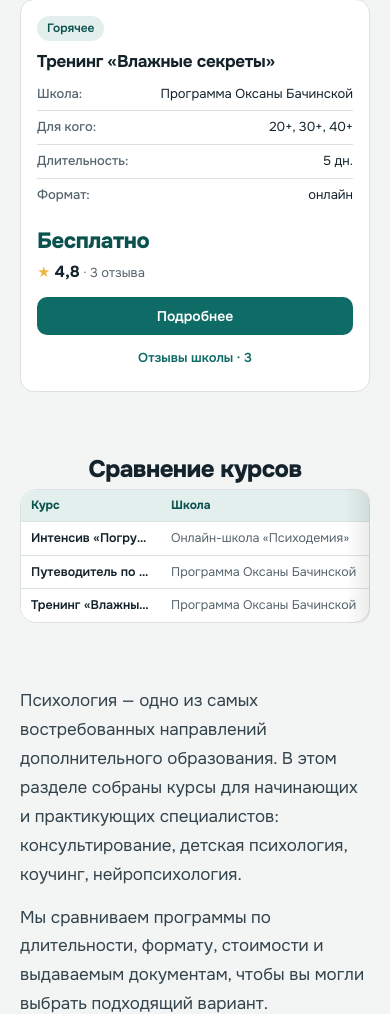
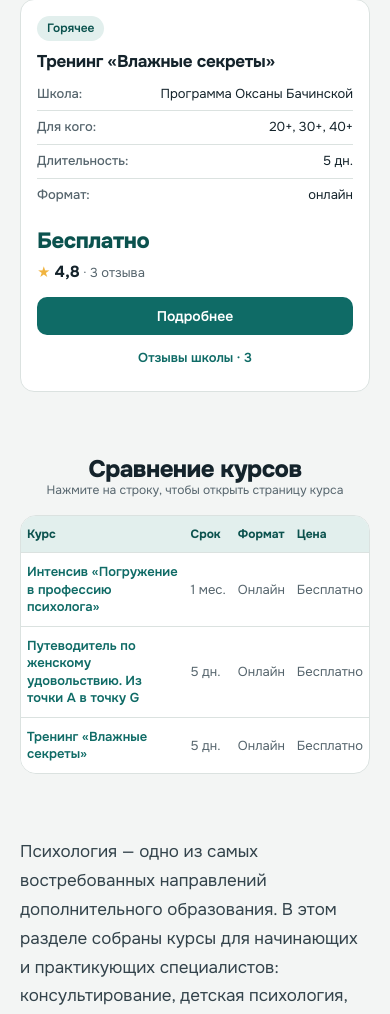
Before and after one commit to Santilka/partners, a Django app: page /karera-i-rabota/psihologiya/ in a window 390 px wide. Shown: the part 1212-2226 px from the top of the page. Run offline with Django 5.2, Linux system fonts and the light colour scheme; data comes from the database, SQL or seed files in the repository.

Commit message:
Поработал над стилями таблички српвнений, теперь каждая строка ведет на курс

```diff
--- a/refy/templates/refy/section.html
+++ b/refy/templates/refy/section.html
@@ -27,13 +27,14 @@
 <section id="compare">
   <div class="container">
     <h2 class="section-title">Сравнение курсов</h2>
+    <p class="compare-hint">Нажмите на строку, чтобы открыть страницу курса</p>
     <div class="compare-outer">
       <div class="compare-wrap">
         <table class="compare-table">
-          <thead><tr><th>Курс</th><th>Школа</th><th>Длительность</th><th>Формат</th><th>Цена</th><th></th></tr></thead>
+          <thead><tr><th>Курс</th><th>Школа</th><th>Срок</th><th>Формат</th><th>Цена</th></tr></thead>
           <tbody>
             {% for c in courses %}
-            <tr><td>{{ c.title }}</td><td>{{ c.school }}</td><td>{{ c.duration_display }}</td><td>{{ c.get_format_display }}</td><td>{{ c.price|default:"—" }}</td><td>{% if c.details_url %}<a href="{{ c.details_url }}" target="_blank" rel="nofollow sponsored noopener">Подробнее</a>{% endif %}</td></tr>
+            <tr{% if c.details_url %} data-href="{{ c.details_url }}"{% endif %}><td>{% if c.details_url %}<a href="{{ c.details_url }}" target="_blank" rel="nofollow sponsored noopener">{{ c.title }}</a>{% else %}{{ c.title }}{% endif %}</td><td>{{ c.school }}</td><td>{{ c.duration_display }}</td><td>{{ c.get_format_display }}</td><td>{{ c.price|default:"—" }}</td></tr>
             {% endfor %}
           </tbody>
         </table>
@@ -73,5 +74,5 @@
 {% endblock %}
 {% block scripts %}{% load static %}
 <script src="{% static 'js/filters.js' %}"></script>
-<script src="{% static 'js/compare-scroll.js' %}"></script>
+<script src="{% static 'js/compare-rows.js' %}"></script>
 {% endblock %}
--- a/static/css/style.css
+++ b/static/css/style.css
@@ -389,6 +389,8 @@ footer a:hover{color:#fff}
 }
 .compare-table a{color:var(--teal);font-weight:600;text-decoration:none}
 .compare-table a:hover{text-decoration:underline}
+.compare-table tbody tr[data-href]{cursor:pointer}
+.compare-hint{margin:-8px 0 14px;font-size:clamp(10px,3.1vw,14px);color:var(--muted);text-align:center;white-space:nowrap}
 
 /* ==========================================================================
    RESPONSIVE (max-width: 768px)
@@ -476,76 +478,23 @@ footer a:hover{color:#fff}
   .card .btn-small{padding:10px 14px;font-size:14px}
   .card-reviews .btn{padding:8px 6px;font-size:13px}
 
-    /* --- сравнение курсов: компактная таблица --- */
-    .compare-outer{
-    position:relative;
-    border-radius:12px;
-    overflow:hidden;              /* обрезаем градиент по скруглению */
-    }
-
-    .compare-wrap{
-    overflow-x:auto;
-    -webkit-overflow-scrolling:touch;
-    scrollbar-width:thin;
-    }
-
-    .compare-table{
-    min-width:520px;
-    font-size:12.5px;
-    line-height:1.35;
-    }
-
-    .compare-table th,
-    .compare-table td{
-    padding:8px 10px;
-    white-space:nowrap;
-    vertical-align:middle;
-    }
-
-    .compare-table th{
-    font-size:12px;
-    font-weight:700;
-    padding:7px 10px;
-    }
-
-    /* Sticky-колонка с тенью */
-    .compare-table th:first-child,
-    .compare-table td:first-child{
-    position:sticky;
-    left:0;
-    z-index:2;
-    background:#fff;
-    box-shadow:4px 0 8px -4px rgba(0,0,0,.08);
-    }
-    .compare-table th:first-child{
-    background:var(--tint);
-    z-index:3;
-    }
-
-    /* Название курса — не растягиваем */
-    .compare-table td:first-child{
-    max-width:140px;
-    overflow:hidden;
-    text-overflow:ellipsis;
-    white-space:nowrap;
-    }
-
-    /* Градиент справа — приклеен к .compare-outer, не двигается */
-    .compare-outer::after{
-    content:"";
-    position:absolute;
-    top:0;right:0;bottom:0;
-    width:24px;
-    background:linear-gradient(to left, rgba(0,0,0,.08), transparent);
-    pointer-events:none;
-    opacity:1;
-    transition:opacity .2s;
-    }
-
-    /* Когда доскроллили до конца — прячем градиент */
-    .compare-outer.is-end::after{
-    opacity:0;
-    }
+  /* --- сравнение курсов --- */
+  .compare-outer{border-radius:12px;overflow:hidden}
+  .compare-wrap{overflow-x:auto;-webkit-overflow-scrolling:touch}
+  .compare-table{min-width:0;width:100%;font-size:13px;line-height:1.35}
+  .compare-table th,
+  .compare-table td{padding:10px 6px;white-space:normal;vertical-align:middle}
+  .compare-table th{font-size:12px}
+  .compare-table th:first-child,
+  .compare-table td:first-child{
+    position:static;box-shadow:none;max-width:none;
+    overflow:visible;text-overflow:clip;white-space:normal;
+  }
+  .compare-table th:nth-child(2),
+  .compare-table td:nth-child(2){display:none}
+  .compare-table th:nth-child(3),
+  .compare-table td:nth-child(3){white-space:nowrap}
+  .compare-outer::after{display:none}
 
   /* --- плитки разделов --- */
   .ptile{min-height:60px;padding:10px 14px;gap:12px;font-size:15px}
--- /dev/null
+++ b/static/js/compare-rows.js
@@ -0,0 +1,18 @@
+(function(){
+  'use strict';
+
+  function init(){
+    document.querySelectorAll('.compare-table tr[data-href]').forEach(function(row){
+      row.addEventListener('click', function(e){
+        if(e.target.closest('a')) return;
+        window.open(row.dataset.href, '_blank', 'noopener,noreferrer');
+      });
+    });
+  }
+
+  if(document.readyState === 'loading'){
+    document.addEventListener('DOMContentLoaded', init);
+  } else {
+    init();
+  }
+})();
```
